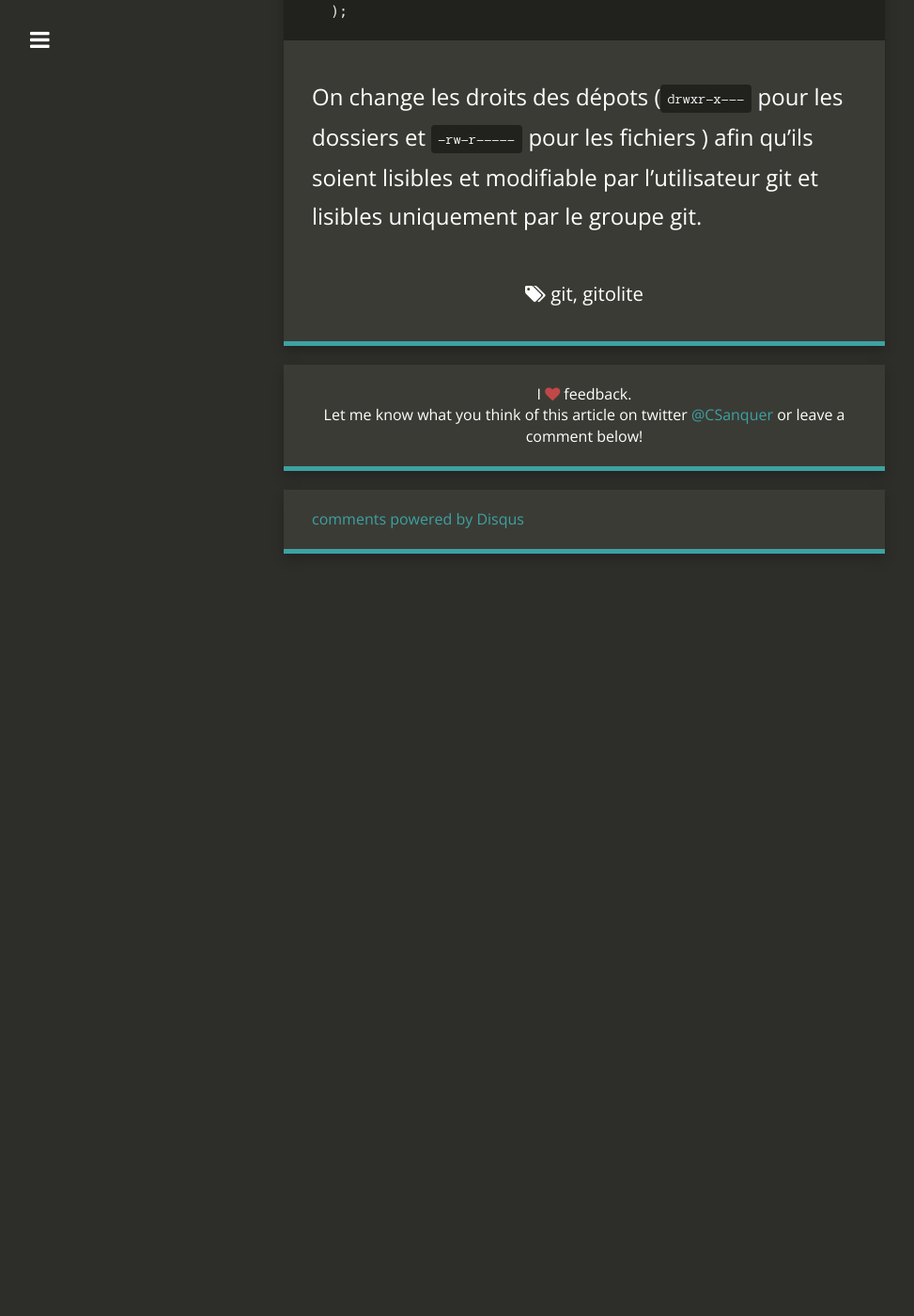
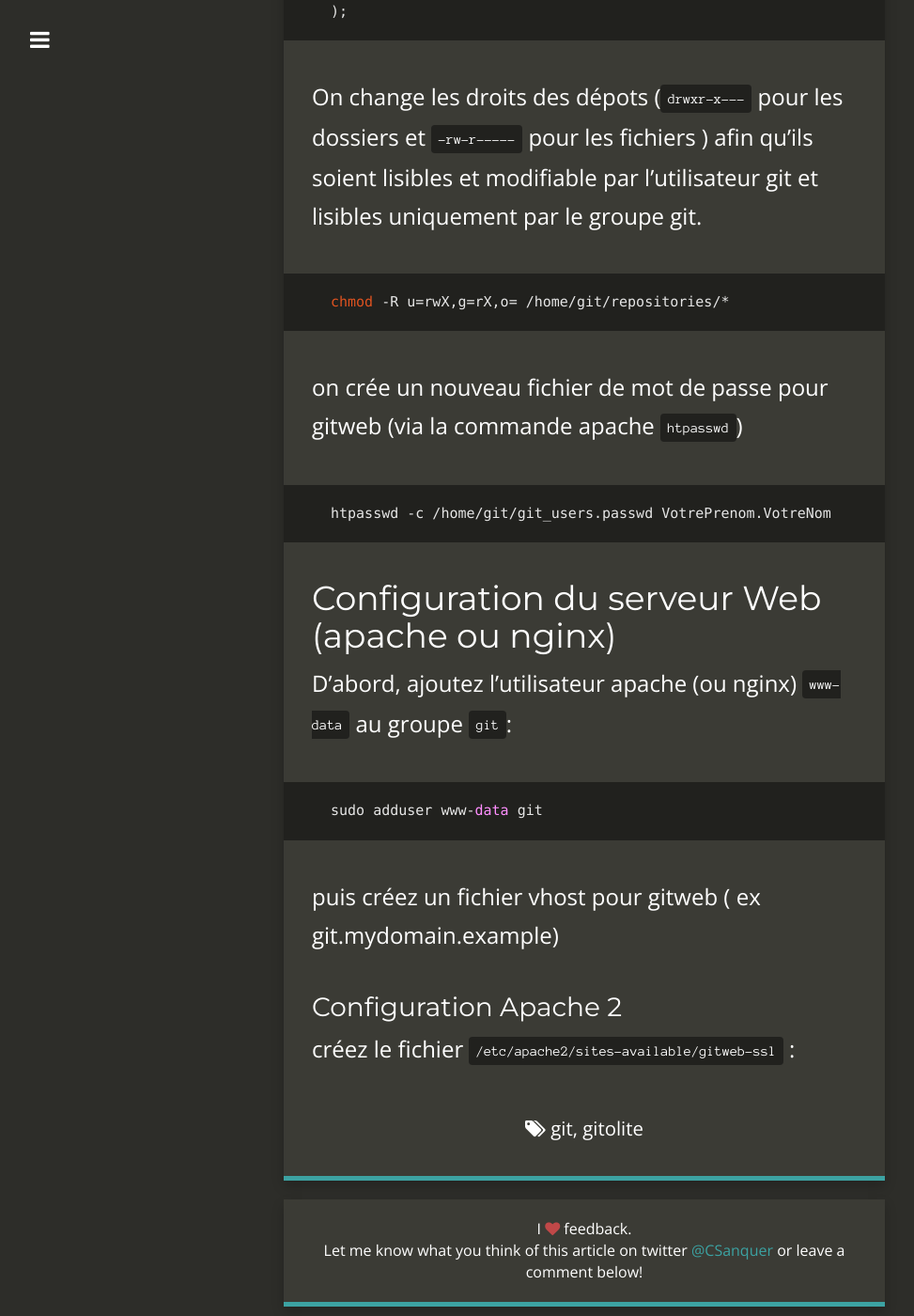
Before and after one commit to csanquer/csanquer.github.io, a Jekyll site: the page built from _posts/2013-06-19-installation-gitolite.md, in a window 1280 px wide and 1400 px high, scrolled down 4898 px. Shown: the whole window at 94% size, without its empty margins (18-991 px from the left). Built offline with Jekyll 4.4.1, drawn with Linux system fonts in a browser that asks for light colours; nearby versions of some CDN libraries; comment, search, counter and statistics services are not loaded; before the commit the page ends 5528 px from its top, so only the background shows below that.

Commit message:
test post

````diff
--- a/_posts/2013-06-19-installation-gitolite.md
+++ b/_posts/2013-06-19-installation-gitolite.md
@@ -168,3 +168,28 @@ Il suffit de modifier le fichier `/home/git/.gitolite.rc` en ajoutant ou modifia
 ```
 
 On change les droits des dépots (`drwxr-x---` pour les dossiers et `-rw-r-----` pour les fichiers ) afin qu'ils soient lisibles et modifiable par l'utilisateur git et lisibles uniquement par le groupe git.
+
+```sh
+chmod -R u=rwX,g=rX,o= /home/git/repositories/*
+```
+
+on crée un nouveau fichier de mot de passe pour gitweb (via la commande apache `htpasswd`)
+
+```sh
+htpasswd -c /home/git/git_users.passwd VotrePrenom.VotreNom
+```
+
+Configuration du serveur Web (apache ou nginx)
+----------------------------------------------
+
+D'abord, ajoutez l'utilisateur apache (ou nginx) `www-data` au groupe `git`:
+
+```sh
+sudo adduser www-data git
+```
+
+puis créez un fichier vhost pour gitweb ( ex git.mydomain.example)
+
+### Configuration Apache 2
+
+créez le fichier `/etc/apache2/sites-available/gitweb-ssl` :
````
